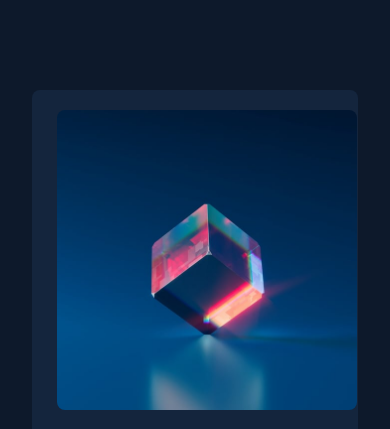
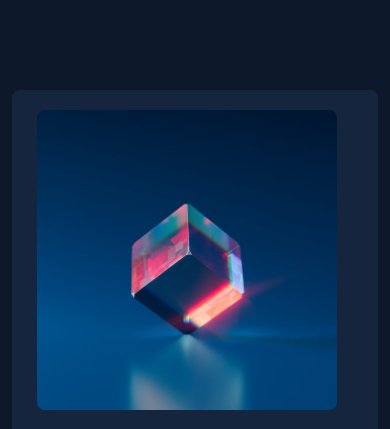
Before and after one commit to gravit09/nft-card, a website built with Parcel: page index.html in a window 390 px wide. Shown: the top 429 px of the page. Built offline with nearby package versions, Linux system fonts and the light colour scheme.

Commit message:
Update styles.css

```diff
--- a/styles.css
+++ b/styles.css
@@ -93,6 +93,6 @@
   body {
     max-width:480px;
     flex-wrap: wrap;
-    margin:32px;
+    margin:12px;
   }
 }
```
